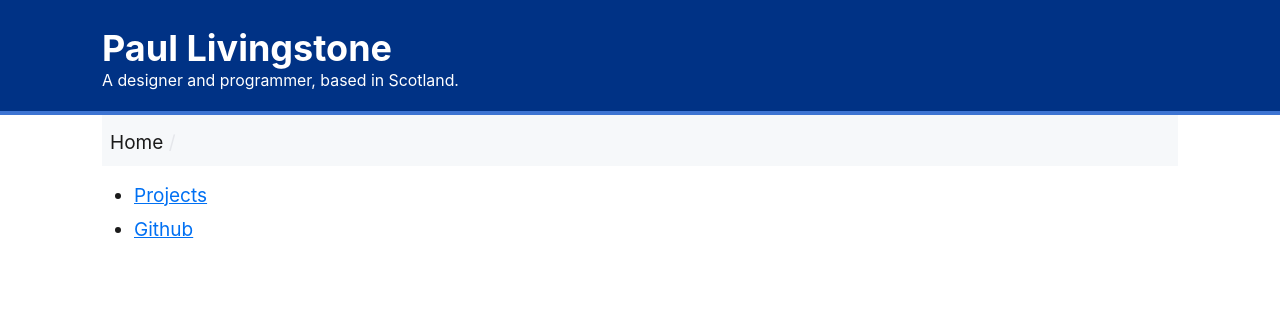
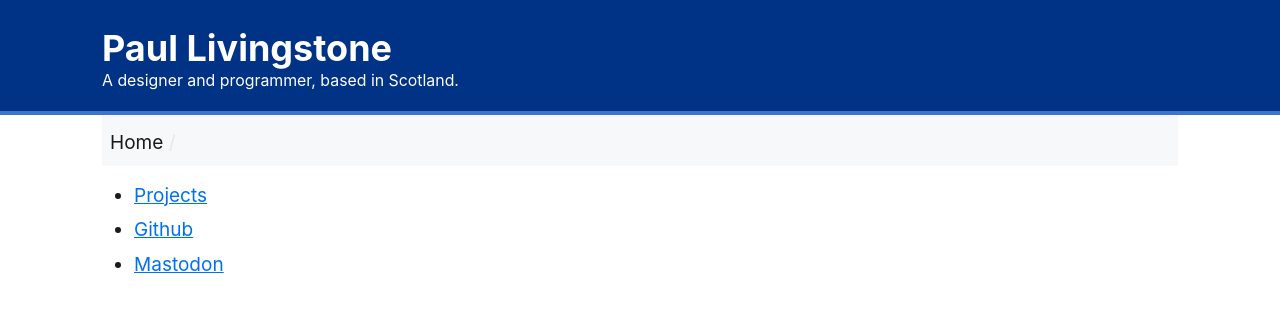
Before and after one commit to ocodia/ocodia.com, a plain HTML site: page index.html in a window 1280 px wide. Drawn offline with Linux system fonts and the light colour scheme.

Commit message:
Update index.html
Mastodon link

```diff
--- a/index.html
+++ b/index.html
@@ -23,6 +23,7 @@
         <ul>
           <li><a href="/projects.html">Projects</a></li>
           <li><a href="https://github.com/ocodia">Github</a></li>
+          <li><a href="https://mastodon.scot/@ocodia">Mastodon</a></li>
         </ul>
 
       </main>
```
